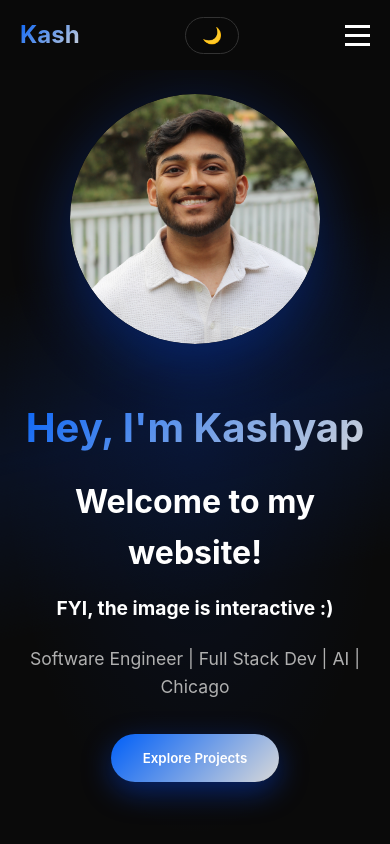
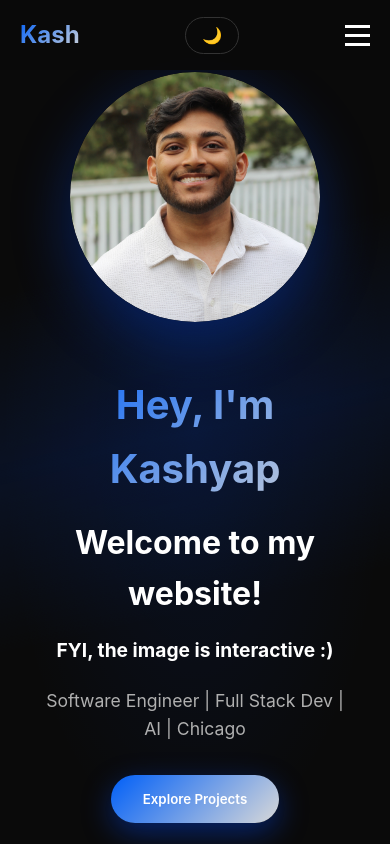
Before and after one commit to KashRama/portfolio-website, a React (Create React App) app: page / in a window 390 px wide. Shown: the top 844 px of the page. Built offline with nearby package versions, Linux system fonts and the light colour scheme.

Commit message:
Fixing headshot cutoff error

```diff
--- a/src/components/Hero.css
+++ b/src/components/Hero.css
@@ -118,7 +118,7 @@
 
 @media (max-width: 768px) {
   .hero {
-    padding: 1rem 0.5rem;
+    padding: 2.5rem;
   }
 
   .hero-container {
```
